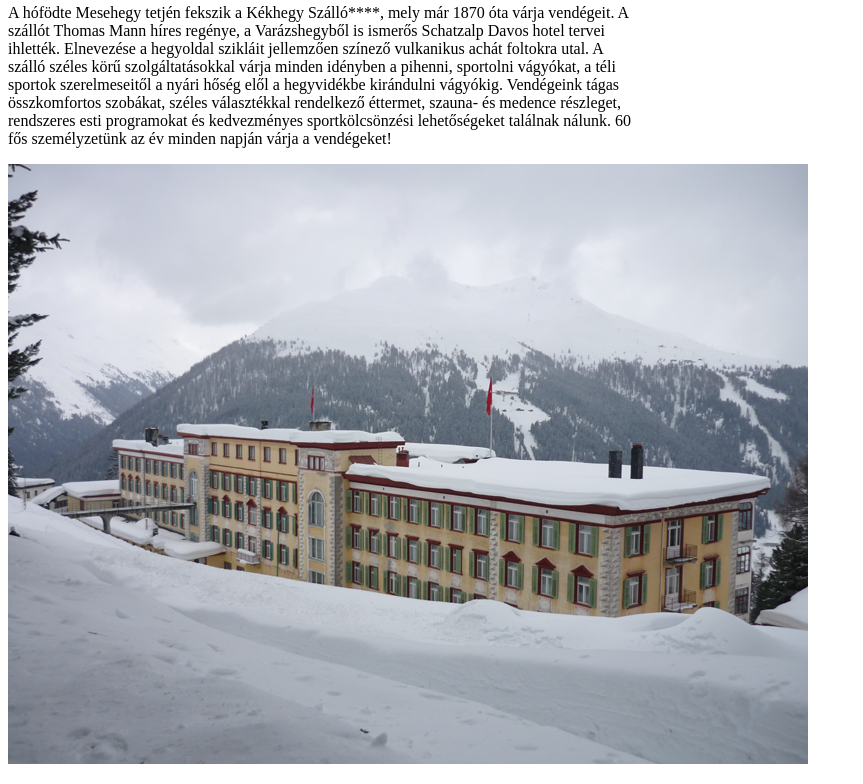
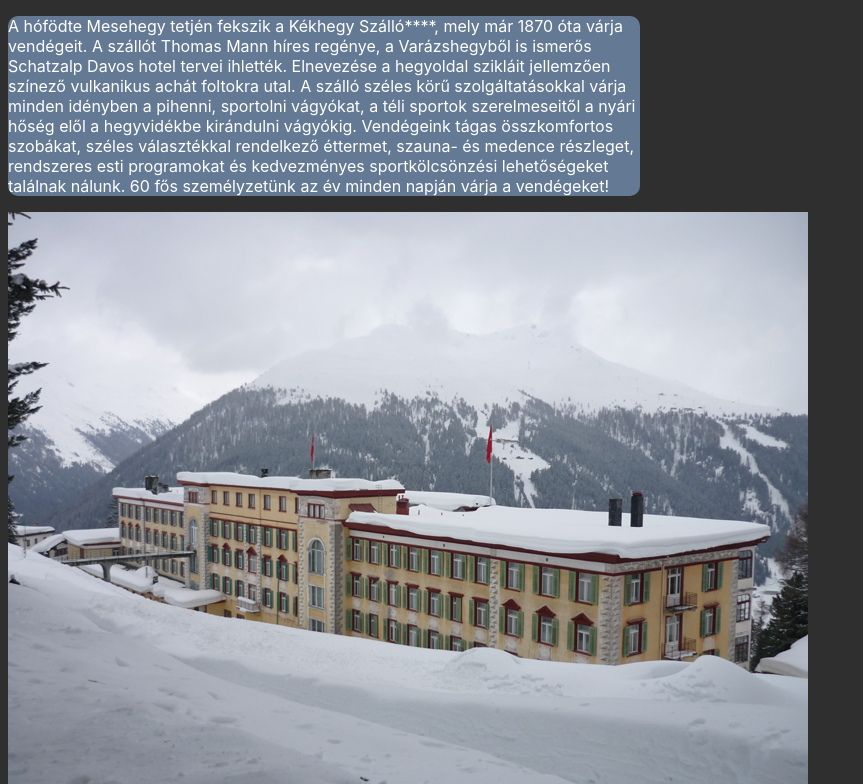
Before and after one commit to KOVRoland/szallo, a plain HTML site: page index.html in a window 1280 px wide. Shown: the part 243-1027 px from the top of the page, without its empty margins (0-863 px from the left). Drawn offline with Linux system fonts and the light colour scheme.

Commit message:
css elkezdve, body, section

```diff
--- a/style.css
+++ b/style.css
@@ -1,3 +1,24 @@
+body{
+    background-color: #2F2F2F;
+    color: white;
+    font-family: 'Inter';
+}
+
 section{
     max-width: 50%;
+    background-color: rgb(153, 198, 250, 0.5);
+    border-radius: 10px;
+
 }
+
+/* Rectangle 2
+
+position: absolute;
+width: 568px;
+height: 479px;
+left: 121px;
+top: 484px;
+
+background: #99C6FA;
+opacity: 0.5;
+border-radius: 10px;*/
```
